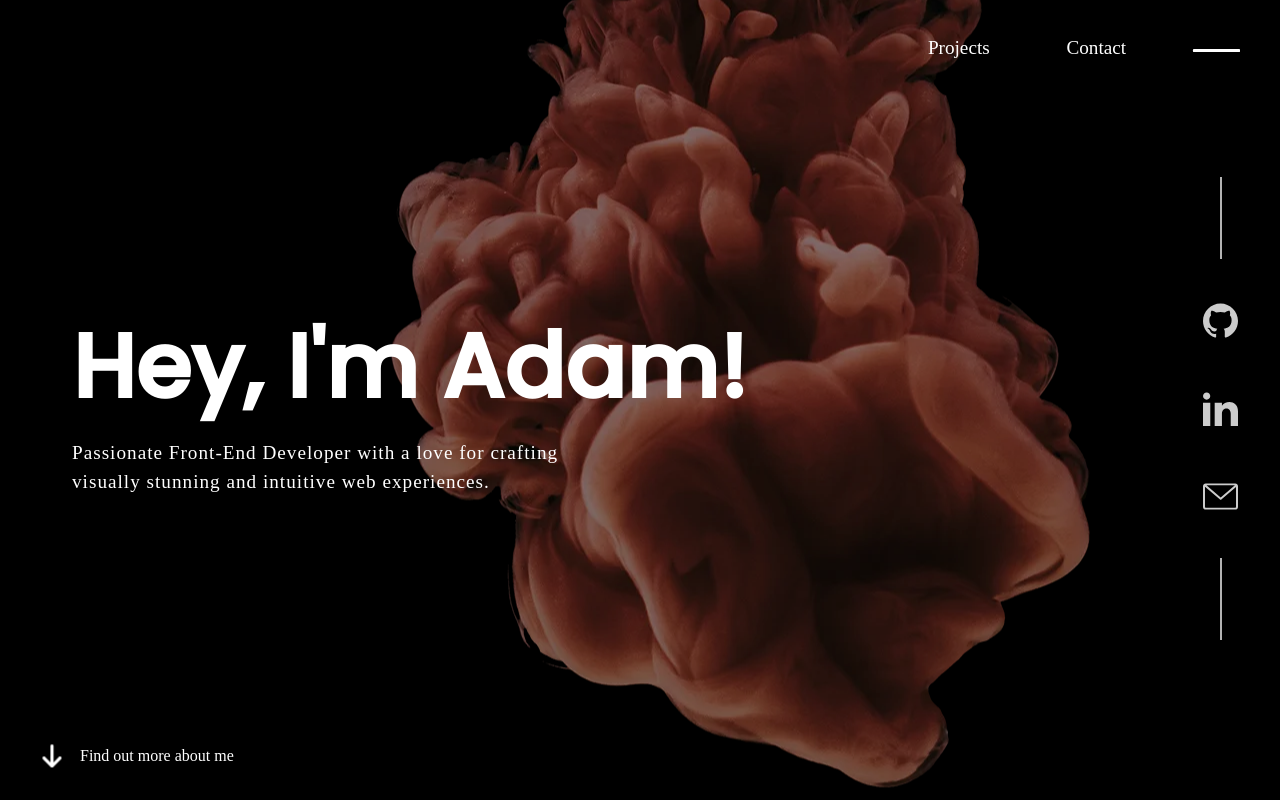
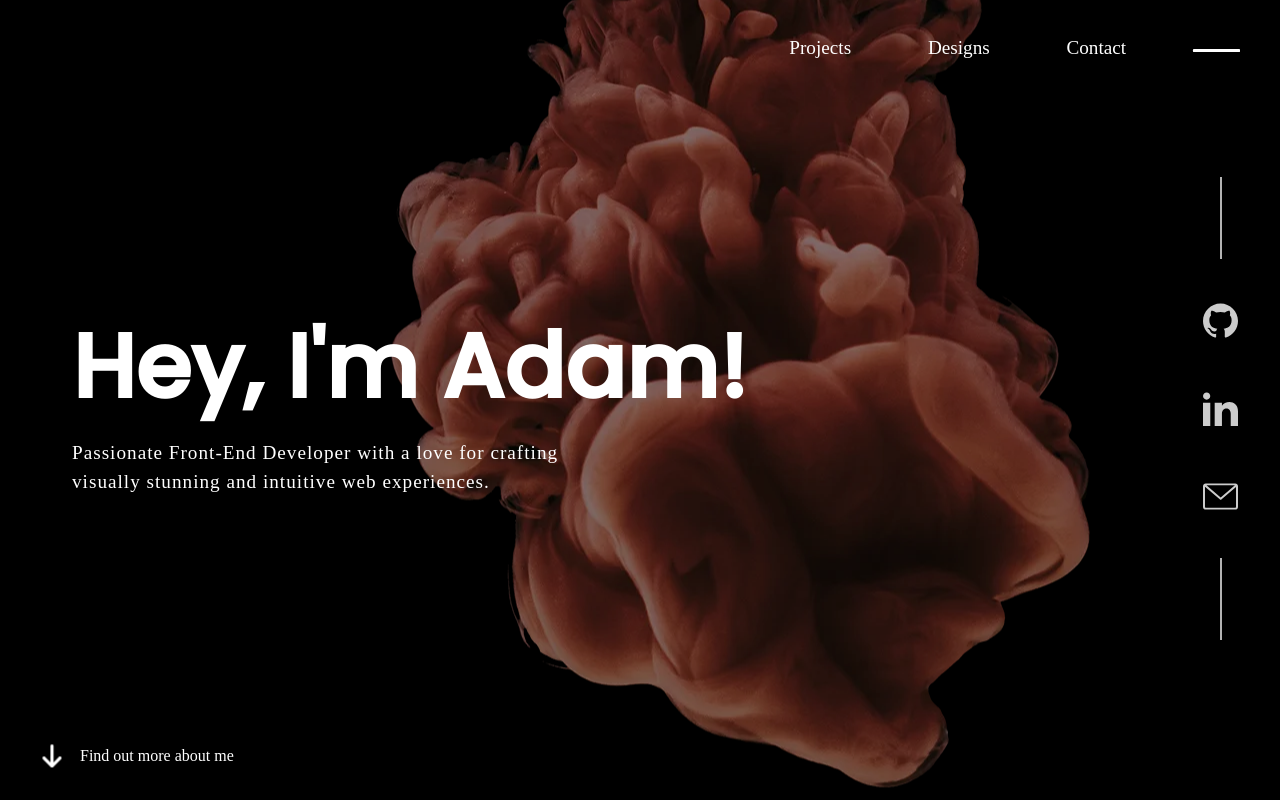
Before and after one commit to energywraith/my-portfolio, a React (Create React App) app: page / in a window 1280 px wide. Both pictures are taken after a click on the button 1216 px from the left and 48 px from the top of the page. Shown: the top 800 px of the page. Built offline with nearby package versions, Linux system fonts and the light colour scheme; no server answers; a web font is replaced by a local one.

Commit message:
Added designs to nav

```diff
--- a/src/components/templates/Banner/Nav.jsx
+++ b/src/components/templates/Banner/Nav.jsx
@@ -25,7 +25,6 @@ function Nav() {
 
   return (
     <Styled.Nav>
-
       <Styled.NavLinksWrapper>
         <Styled.NavLinks active={isActive}>
           <li>
@@ -37,6 +36,17 @@ function Nav() {
               smooth
             >
               {t('projects.nav')}
+            </Styled.NavLink>
+          </li>
+          <li>
+            <Styled.NavLink
+              to="Designs"
+              isDynamic
+              duration={750}
+              onClick={onHamburgerClick}
+              smooth
+            >
+              {t('designs.nav')}
             </Styled.NavLink>
           </li>
           <li>
--- a/src/i18n/en.json
+++ b/src/i18n/en.json
@@ -46,7 +46,7 @@
       }
     },
     "designs": {
-      "nav": "Header",
+      "nav": "Designs",
       "header": "Designs",
       "harmonia": {
         "name": "Harmonia",
```
